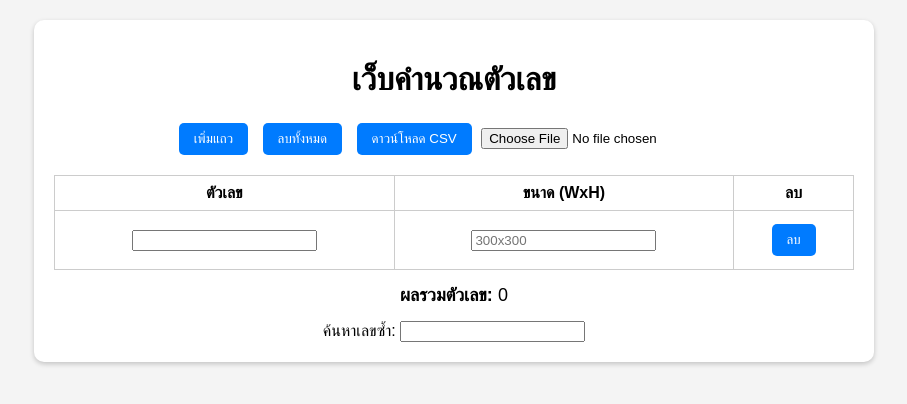
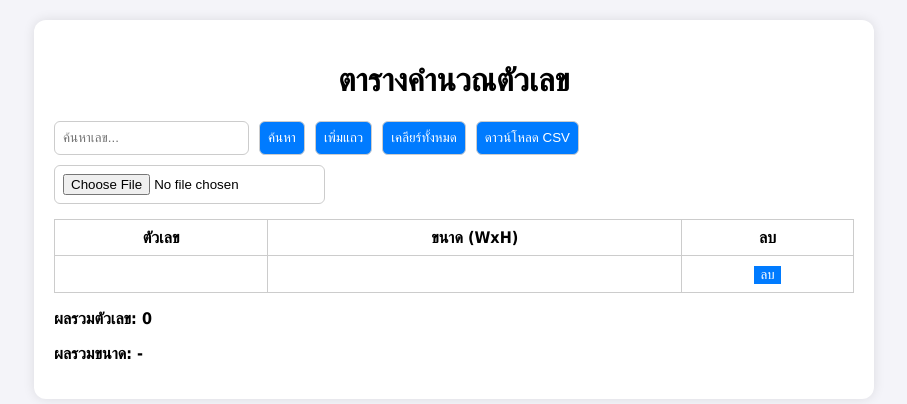
Before and after one commit to Homa-mm/Test, a plain HTML site: page index.html in a window 1280 px wide. Both pictures are taken after a click on the button "เพิ่มแถว". Shown: the whole page, without its empty margins (186-1093 px from the left). Drawn offline with Linux system fonts and the light colour scheme.

Commit message:
Add files via upload

```diff
--- a/index.html
+++ b/index.html
@@ -2,18 +2,20 @@
 <html lang="th">
 <head>
   <meta charset="UTF-8">
-  <meta name="viewport" content="width=device-width, initial-scale=1.0">
-  <title>เว็บคำนวณตัวเลข</title>
+  <title>ตารางคำนวณตัวเลข</title>
   <link rel="stylesheet" href="style.css">
 </head>
 <body>
   <div class="container">
-    <h1>เว็บคำนวณตัวเลข</h1>
+    <h1>ตารางคำนวณตัวเลข</h1>
+
     <div class="controls">
+      <input type="text" id="searchValue" placeholder="ค้นหาเลข...">
+      <button onclick="highlightAndSum()">ค้นหา</button>
       <button onclick="addRow()">เพิ่มแถว</button>
-      <button onclick="clearTable()">ลบทั้งหมด</button>
+      <button onclick="clearTable()">เคลียร์ทั้งหมด</button>
       <button onclick="downloadCSV()">ดาวน์โหลด CSV</button>
-      <input type="file" id="upload" accept=".csv" onchange="uploadCSV(event)">
+      <input type="file" id="uploadCSV" accept=".csv" onchange="uploadCSV(event)">
     </div>
 
     <table id="dataTable">
@@ -27,16 +29,12 @@
       <tbody></tbody>
     </table>
 
-    <div class="summary">
-      <strong>ผลรวมตัวเลข:</strong> <span id="sum">0</span>
+    <div class="results">
+      <p id="sumNumbers">ผลรวมตัวเลข: 0</p>
+      <p id="sumSizes">ผลรวมขนาด: -</p>
     </div>
 
-    <div class="highlight">
-      <label>ค้นหาเลขซ้ำ:</label>
-      <input type="number" id="highlightInput" oninput="highlightDuplicates()">
-    </div>
   </div>
-
   <script src="script.js"></script>
 </body>
 </html>
--- a/script.js
+++ b/script.js
@@ -1,84 +1,107 @@
-function addRow(number = '', size = '') {
-  const table = document.getElementById('dataTable').getElementsByTagName('tbody')[0];
-  const newRow = table.insertRow();
+function addRow() {
+  let table = document.getElementById("dataTable").getElementsByTagName("tbody")[0];
+  let newRow = table.insertRow();
 
-  const numberCell = newRow.insertCell(0);
-  const sizeCell = newRow.insertCell(1);
-  const deleteCell = newRow.insertCell(2);
+  let numberCell = newRow.insertCell(0);
+  let sizeCell = newRow.insertCell(1);
+  let actionCell = newRow.insertCell(2);
 
-  numberCell.innerHTML = `<input type="number" value="${number}" oninput="calculateSum()">`;
-  sizeCell.innerHTML = `<input type="text" value="${size}" placeholder="300x300">`;
-  deleteCell.innerHTML = `<button onclick="deleteRow(this)">ลบ</button>`;
+  numberCell.contentEditable = "true";
+  sizeCell.contentEditable = "true";
 
-  calculateSum();
+  actionCell.innerHTML = '<button onclick="deleteRow(this)">ลบ</button>';
+
+  updateSums();
 }
 
-function deleteRow(button) {
-  const row = button.parentElement.parentElement;
-  row.remove();
-  calculateSum();
+function deleteRow(btn) {
+  let row = btn.parentNode.parentNode;
+  row.parentNode.removeChild(row);
+  updateSums();
 }
 
 function clearTable() {
-  document.querySelector('#dataTable tbody').innerHTML = '';
-  calculateSum();
+  document.querySelector("#dataTable tbody").innerHTML = "";
+  updateSums();
 }
 
-function calculateSum() {
-  let sum = 0;
-  const rows = document.querySelectorAll('#dataTable tbody tr');
-  rows.forEach(row => {
-    const num = parseFloat(row.cells[0].querySelector('input').value);
-    if (!isNaN(num)) {
-      sum += num;
-    }
-  });
-  document.getElementById('sum').textContent = sum;
-  highlightDuplicates();
+// ตรวจสอบเลขเหมือนแม้กลับตัว เช่น 95 == 59
+function isSameNumber(a, b) {
+  let sortedA = a.toString().split('').sort().join('');
+  let sortedB = b.toString().split('').sort().join('');
+  return sortedA === sortedB;
 }
 
-function highlightDuplicates() {
-  const searchValue = document.getElementById('highlightInput').value;
-  const rows = document.querySelectorAll('#dataTable tbody tr');
-  rows.forEach(row => {
-    const numInput = row.cells[0].querySelector('input');
-    if (searchValue && numInput.value === searchValue) {
-      row.classList.add('highlighted');
-    } else {
-      row.classList.remove('highlighted');
+// ไฮไลต์และคำนวณผลรวมขนาดเฉพาะเลขที่ค้นหา
+function highlightAndSum() {
+  let searchValue = document.getElementById("searchValue").value.trim();
+  let table = document.getElementById("dataTable");
+  let rows = table.getElementsByTagName("tr");
+  let totalNum = 0;
+  let totalW = 0, totalH = 0;
+
+  for (let i = 1; i < rows.length; i++) {
+    let numberCell = rows[i].getElementsByTagName("td")[0];
+    let sizeCell = rows[i].getElementsByTagName("td")[1];
+    rows[i].classList.remove("highlight");
+
+    if (numberCell && sizeCell) {
+      let num = numberCell.innerText.trim();
+      let valNum = parseFloat(num);
+      if (!isNaN(valNum)) totalNum += valNum;
+
+      if (isSameNumber(num, searchValue)) {
+        rows[i].classList.add("highlight");
+        let [w, h] = sizeCell.innerText.split('x').map(Number);
+        if (!isNaN(w) && !isNaN(h)) {
+          totalW += w;
+          totalH += h;
+        }
+      }
     }
-  });
+  }
+
+  document.getElementById("sumNumbers").innerText = "ผลรวมตัวเลข: " + totalNum;
+  document.getElementById("sumSizes").innerText = totalW > 0 ? `ผลรวมขนาด: ${totalW}x${totalH}` : "ผลรวมขนาด: -";
 }
 
+// ดาวน์โหลด CSV
 function downloadCSV() {
-  let csv = 'ตัวเลข,ขนาด\n';
-  const rows = document.querySelectorAll('#dataTable tbody tr');
+  let rows = document.querySelectorAll("table tr");
+  let csv = [];
   rows.forEach(row => {
-    const num = row.cells[0].querySelector('input').value;
-    const size = row.cells[1].querySelector('input').value;
-    csv += `${num},${size}\n`;
+    let cols = row.querySelectorAll("td, th");
+    let rowData = [];
+    cols.forEach(col => rowData.push(col.innerText));
+    csv.push(rowData.join(","));
   });
-  const blob = new Blob([csv], { type: 'text/csv' });
-  const link = document.createElement('a');
-  link.href = URL.createObjectURL(blob);
-  link.download = 'data.csv';
-  link.click();
+
+  let csvFile = new Blob([csv.join("\n")], { type: "text/csv" });
+  let a = document.createElement("a");
+  a.href = URL.createObjectURL(csvFile);
+  a.download = "table.csv";
+  a.click();
 }
 
+// อัปโหลด CSV
 function uploadCSV(event) {
-  const file = event.target.files[0];
+  let file = event.target.files[0];
   if (!file) return;
-
-  const reader = new FileReader();
+  let reader = new FileReader();
   reader.onload = function(e) {
-    const lines = e.target.result.split('\n').slice(1);
-    clearTable();
-    lines.forEach(line => {
-      if (line.trim()) {
-        const [num, size] = line.split(',');
-        addRow(num, size);
+    let lines = e.target.result.split("\n");
+    let tbody = document.querySelector("#dataTable tbody");
+    tbody.innerHTML = "";
+    lines.slice(1).forEach(line => {
+      let cols = line.split(",");
+      if (cols.length >= 2) {
+        let row = tbody.insertRow();
+        row.insertCell(0).innerText = cols[0];
+        row.insertCell(1).innerText = cols[1];
+        row.insertCell(2).innerHTML = '<button onclick="deleteRow(this)">ลบ</button>';
       }
     });
+    highlightAndSum();
   };
   reader.readAsText(file);
 }
--- a/style.css
+++ b/style.css
@@ -1,37 +1,42 @@
 body {
-  font-family: Arial, sans-serif;
-  background: #f4f4f4;
+  font-family: Tahoma, sans-serif;
+  background: #f4f4f9;
   margin: 0;
   padding: 20px;
 }
 
 .container {
-  background: #fff;
-  padding: 20px;
-  border-radius: 10px;
-  box-shadow: 0 2px 5px rgba(0,0,0,0.2);
   max-width: 800px;
   margin: auto;
+  background: white;
+  padding: 20px;
+  border-radius: 12px;
+  box-shadow: 0 0 12px rgba(0,0,0,0.1);
 }
 
 h1 {
   text-align: center;
-  margin-bottom: 20px;
 }
 
 .controls {
+  display: flex;
+  gap: 10px;
   margin-bottom: 15px;
-  text-align: center;
+  flex-wrap: wrap;
+}
+
+.controls input, .controls button {
+  padding: 8px;
+  border-radius: 6px;
+  border: 1px solid #ccc;
 }
 
 button {
-  margin: 5px;
-  padding: 8px 15px;
+  cursor: pointer;
+  background: #007bff;
+  color: white;
   border: none;
-  border-radius: 5px;
-  background: #007BFF;
-  color: #fff;
-  cursor: pointer;
+  transition: 0.2s;
 }
 
 button:hover {
@@ -41,7 +46,7 @@ button:hover {
 table {
   width: 100%;
   border-collapse: collapse;
-  margin-bottom: 15px;
+  margin-top: 10px;
 }
 
 th, td {
@@ -50,16 +55,11 @@ th, td {
   text-align: center;
 }
 
-.highlighted {
+.highlight {
   background-color: yellow;
 }
 
-.summary {
-  font-size: 18px;
-  margin-bottom: 15px;
-  text-align: center;
+.results {
+  margin-top: 15px;
+  font-weight: bold;
 }
-
-.highlight {
-  text-align: center;
-}
```
